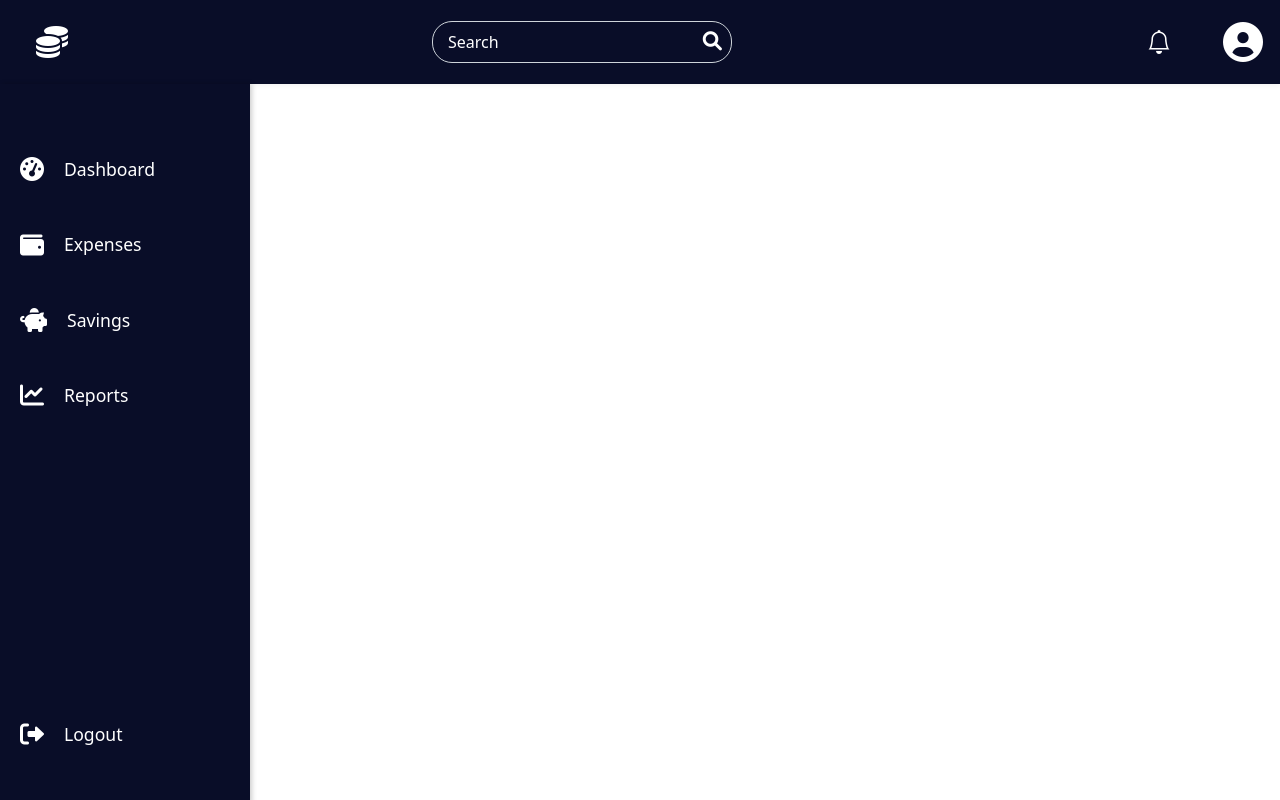
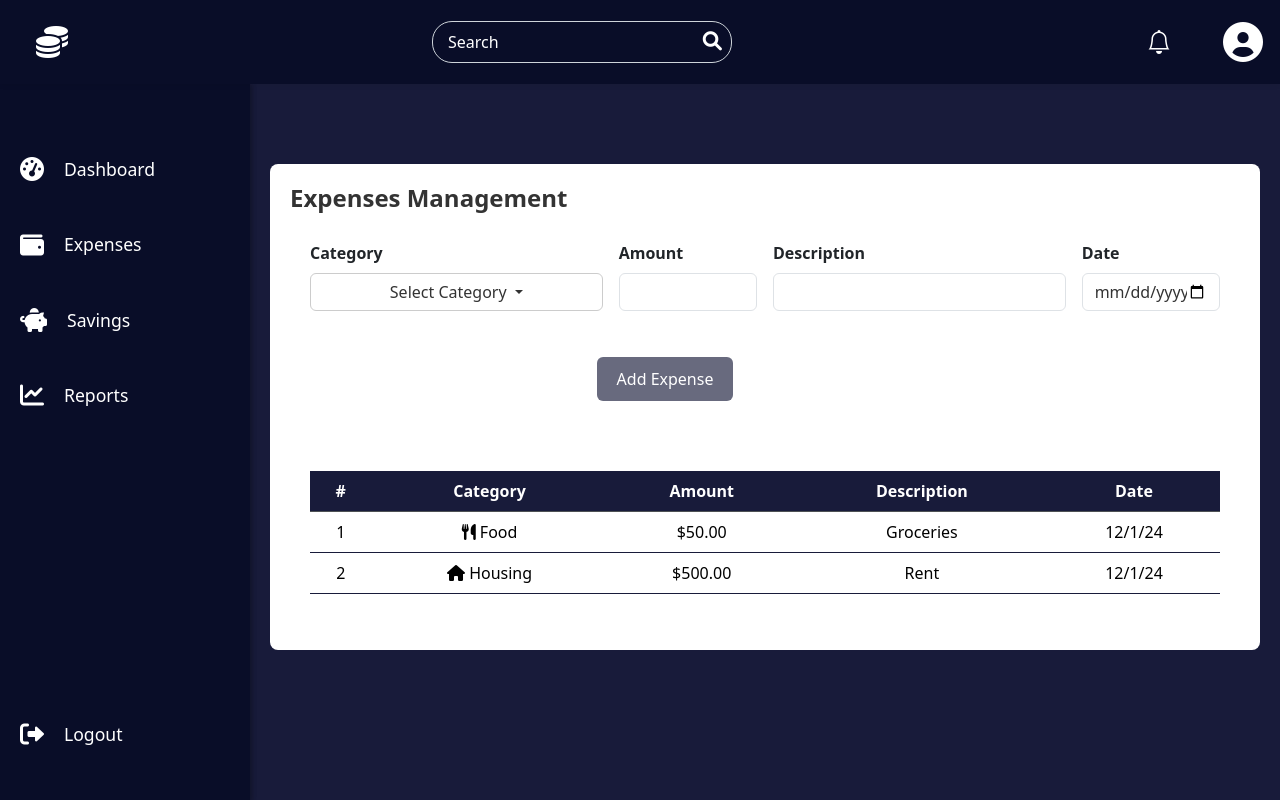
Before and after one commit to samiaath/money_management, an Angular app: page /expenses in a window 1280 px wide. Built offline with nearby package versions, Linux system fonts and the light colour scheme.

Commit message:
the menu navigation and the expenses are done

```diff
--- a/angular.json
+++ b/angular.json
@@ -29,10 +29,11 @@
             "styles": [
               "src/styles.css",
               "node_modules/bootstrap/dist/css/bootstrap.css",
-              "node_modules/bootstrap-icons/font/bootstrap-icons.css"
+              "node_modules/bootstrap-icons/font/bootstrap-icons.css",
+              "node_modules/bootstrap/dist/css/bootstrap.min.css"
 
             ],
-            "scripts": [],
+            "scripts": ["node_modules/bootstrap/dist/js/bootstrap.bundle.min.js"],
             "server": "src/main.server.ts",
             "prerender": true,
             "ssr": {
--- a/package.json
+++ b/package.json
@@ -23,6 +23,8 @@
     "@angular/platform-server": "^18.2.0",
     "@angular/router": "^18.2.0",
     "@angular/ssr": "^18.2.12",
+    "@ng-bootstrap/ng-bootstrap": "^18.0.0",
+    "@popperjs/core": "^2.11.8",
     "bootstrap": "^5.3.3",
     "bootstrap-icons": "^1.11.3",
     "express": "^4.18.2",
--- a/src/app/app.component.css
+++ b/src/app/app.component.css
@@ -0,0 +1,79 @@
+/* app.component.css */
+
+/* Basic Layout Setup */
+.app-container {
+    display: flex;
+    flex-direction: column;
+    height: 100vh; /* Full height of the viewport */
+  }
+
+  app-header {
+
+    text-align: center;
+    z-index: 1000;
+  }
+
+  .main-content {
+    display: flex;
+    flex-grow: 1;
+    height: 100%;
+    flex-direction: row;
+  }
+
+  .menu {
+    width: 250px;
+    background-color: #f8f9fa;
+    box-shadow: 2px 0 5px rgba(0, 0, 0, 0.1);
+
+    z-index: 500;
+    transition: all 0.3s ease;
+  }
+
+  .content-area {
+    flex-grow: 1;
+    padding: 20px;
+    overflow-y: auto;
+    background-color: #181B3A;
+    transition: all 0.3s ease;
+  }
+
+  /* Responsive Styles for Smaller Screens */
+  @media (max-width: 768px) {
+    .main-content {
+      flex-direction: column; /* Stack content vertically */
+    }
+
+    .menu {
+      width: 100%; /* Make menu full width */
+      position: absolute;
+      top: 0;
+      left: 0;
+      z-index: 1000;
+      height: 100vh;
+      display: none; /* Initially hide the menu */
+    }
+
+    .menu.show {
+      display: block; /* Show menu when class is added */
+    }
+
+    .content-area {
+      padding: 10px;
+      margin-top: 60px; /* Adjust content to avoid menu overlap */
+    }
+
+    app-header {
+      padding: 10px;
+    }
+  }
+
+  /* For medium screens (tablets) */
+  @media (min-width: 769px) and (max-width: 1024px) {
+    .menu {
+      width: 200px;
+    }
+
+    .content-area {
+      padding: 15px;
+    }
+  }
--- a/src/app/app.component.html
+++ b/src/app/app.component.html
@@ -1,5 +1,11 @@
 <!-- app.component.html -->
-<app-header></app-header>
-<app-menu></app-menu>
+<div class="app-container">
+    <app-header></app-header>
 
-<router-outlet></router-outlet>
+    <div class="main-content">
+      <app-menu class="menu"></app-menu>  <!-- Your standalone menu component -->
+      <div class="content-area">
+        <router-outlet></router-outlet>  <!-- Routed components will display here -->
+      </div>
+    </div>
+  </div>
--- a/src/app/app.component.ts
+++ b/src/app/app.component.ts
@@ -4,6 +4,7 @@ import { RouterOutlet, RouterModule } from '@angular/router';
 import { HeaderComponent } from './header/header.component';
 import { MenuComponent } from './menu/menu.component';
 import { ExpensesComponent } from './expenses/expenses.component';
+import { NgbDropdownModule } from '@ng-bootstrap/ng-bootstrap';
 
 import { DashboardComponent } from './dashboard/dashboard.component';
 
--- a/src/app/expenses/expenses.component.css
+++ b/src/app/expenses/expenses.component.css
@@ -1,111 +1,100 @@
-nav {
-    position: fixed;
-    top: 20px;
-    left: 0;
-    height: 90%;
-    width: 250px; /* Sidebar width */
-    background-color: #090D28; /* Dark background color */
-    padding: 20px 0;
-    box-shadow: 2px 0 5px rgba(0, 0, 0, 0.2); /* Shadow effect */
-    display: flex;
-    flex-direction: column;
-    justify-content: space-between; /* Space between content and logout button */
+/* Main container and content */
+.main-container {
+  margin-top: 60px; /* Adjust for header space */
+  padding: 20px;
+  background-color: white; /* Set background to white */
+  border-radius: 8px; /* Optional: Add rounded corners */
 }
 
-  ul {
-    list-style-type: none;
-    padding: 0;
-    margin: 0;
+.header h2 {
+  font-size: 24px;
+  font-weight: bold;
+  color: #333; /* Dark text for better contrast */
 }
 
-  li {
-    margin: 25px 0; /* Vertical spacing between menu items */
+.content {
+  padding: 20px;
 }
 
-  .dashboard {
-    margin-top: 40px; /* Lower the dashboard link */
+/* Form styles */
+.form-label {
+  font-weight: bold;
 }
 
-  a,
-  button { /* Apply styles to both links and buttons */
-    display: flex;
-    align-items: center; /* Align items horizontally */
-    text-decoration: none;
-    background-color: transparent; /* Default transparent background */
-    color: #fff !important; /* Set text color to white */
-    font-size: 1.1rem; /* Slightly larger font size */
-    padding: 12px 20px; /* Padding around each menu item */
-    border-radius: 8px; /* Rounded corners on hover */
-    transition: background-color 0.3s, color 0.3s; /* Smooth transition */
-    border: none; /* Remove default button border */
-    width: 100%;
-    justify-content: flex-start; /* Align icon and text to the left */
-    cursor: pointer;
+.form-control {
+  background-color: white !important; /* Set input background to white */
+  color: #333; /* Dark text for better readability */
 }
 
-  a i,
-  button i { /* Apply icon styles for both links and buttons */
-    margin-right: 20px; /* Space between the icon and text */
-    font-size: 1.5rem; /* Icon size */
-    color: #fff !important; /* Ensure icon is white by default */
+.form-control:focus {
+  border-color: #007bff; /* Focus border color */
+  box-shadow: 0 0 0 0.25rem rgba(38, 143, 255, 0.5); /* Focus shadow */
 }
 
-  /* Hover effect */
-  a:hover,
-  button:hover {
-    background-color: #007bff; /* Blue background on hover */
-    color: white !important; /* White text and icon on hover */
+input::placeholder {
+  color: #777; /* Light grey color for placeholders */
 }
 
-  a:hover i,
-  button:hover i {
-    color: white !important; /* White icon on hover */
+/* Dropdown Menu Styles */
+.dropdown-toggle {
+  background-color: white; /* Make dropdown button white */
+  color: #333; /* Dark text color */
+  border: 1px solid #ccc; /* Border to make the dropdown button stand out */
+
 }
 
-  /* Optional: Active link style */
-  a.router-link-active {
-    background-color: #0056b3; /* Darker blue when the link is active */
+.dropdown-menu {
+  background-color: white; /* Set background of dropdown items to white */
+  border: 1px solid #ccc; /* Border for the dropdown */
+  max-height: 200px;
+  overflow-y: auto;
 }
 
-  /* Ensure the links and buttons are properly spaced in a clean vertical layout */
-  nav ul li a,
-  nav ul li button {
-    display: flex;
-    align-items: center;
-    justify-content: flex-start; /* Ensure the icon is aligned to the left */
+.dropdown-item {
+  color: #333; /* Dark text for items */
 }
 
-  /* Logout button at the bottom */
-  .logout {
-    margin-top: auto; /* Push logout button to the bottom */
+.dropdown-item:hover {
+  background-color: #f1f1f1; /* Hover effect for items */
+}
+.custom-btn {
+  margin-right: 200px;
+  margin-top: 30px;
+  background-color: #181B3A; /* Set the background color */
+  color: white; /* Set the text color */
+  border: none; /* Remove the border */
+  padding: 10px 20px; /* Add padding */
+  font-size: 16px; /* Set font size */
+  cursor: pointer; /* Change cursor to pointer */
 }
 
-  .logout-btn {
-    display: flex;
-    align-items: center;
-    justify-content: flex-start; /* Align icon and text */
-    text-decoration: none;
-    background-color: transparent;
-    color: #fff !important; /* White text */
-    font-size: 1.1rem;
-    padding: 12px 20px;
+.custom-btn:hover {
+  background-color: #3A3F68; /* Darken the button on hover */
+}
+/* Table Styles */
+.table {
+  margin-top: 70px;
+
+  background-color: white; /* Set table background to white */
   border-radius: 8px;
-    transition: background-color 0.3s, color 0.3s;
-    border: none;
-    width: 100%;
+  border-color: #181B3A;
+
 }
 
-  .logout-btn i {
-    margin-right: 20px;
-    font-size: 1.5rem;
+.table th {
+  background-color: #181B3A;
+  text-align: center;
 }
 
-  /* Hover effect for logout button */
-  .logout-btn:hover {
-    background-color: #007bff; /* Blue background on hover */
-    color: white !important;
+.table td {
+  vertical-align: middle;
+  text-align: center;
+  border-color: #181B3A;
 }
-
-  .logout-btn:hover i {
-    color: white !important; /* White icon on hover */
+.table tbody{
+  border-color: #181B3A;
 }
+/* Table Hover Effect */
+.table-hover tbody tr:hover {
+  background-color: #f1f1f1;
+}
--- a/src/app/expenses/expenses.component.html
+++ b/src/app/expenses/expenses.component.html
@@ -1,8 +1,74 @@
-<div>
-    <h2>Expenses</h2>
-    <ul>
-      <li *ngFor="let expense of expenses">
-        {{ expense.description }}: {{ expense.amount | currency }} ({{ expense.date | date: 'shortDate' }})
-      </li>
-    </ul>
+<div class="main-container">
+  <div class="header">
+    <h2>Expenses Management</h2>
   </div>
+
+  <div class="content">
+    <!-- Add Expense Form -->
+    <form [formGroup]="expenseForm" (ngSubmit)="addExpense()" class="mb-4">
+      <div class="row g-3 align-items-center">
+        <div class="col-md-4">
+          <label for="category" class="form-label">Category</label>
+          <div class="dropdown">
+            <button
+              class="btn btn-secondary dropdown-toggle w-100"
+              type="button"
+              id="categoryDropdown"
+              data-bs-toggle="dropdown"
+              aria-expanded="false"
+            >
+              {{ getSelectedCategoryName() || 'Select Category' }}
+            </button>
+            <ul class="dropdown-menu w-100" aria-labelledby="categoryDropdown">
+              <li
+                *ngFor="let category of categories"
+                (click)="selectCategory(category)"
+              >
+                <a class="dropdown-item">
+                  <i [class]="category.icon"></i> {{ category.name }}
+                </a>
+              </li>
+            </ul>
+          </div>
+        </div>
+        <div class="col-md-2">
+          <label for="amount" class="form-label">Amount</label>
+          <input id="amount" type="number" class="form-control" formControlName="amount" />
+        </div>
+        <div class="col-md-4">
+          <label for="description" class="form-label">Description</label>
+          <input id="description" type="text" class="form-control" formControlName="description" />
+        </div>
+        <div class="col-md-2">
+          <label for="date" class="form-label">Date</label>
+          <input id="date" type="date" class="form-control" formControlName="date" />
+        </div>
+      </div>
+      <div class="mt-3 text-center">
+        <button class="btn custom-btn" type="submit" [disabled]="expenseForm.invalid">Add Expense</button>
+      </div>
+    </form>
+
+    <!-- Expenses Table -->
+    <table class="table table-hover">
+      <thead class="table-dark">
+        <tr>
+          <th>#</th>
+          <th>Category</th>
+          <th>Amount</th>
+          <th>Description</th>
+          <th>Date</th>
+        </tr>
+      </thead>
+      <tbody>
+        <tr *ngFor="let expense of expenses">
+          <td>{{ expense.id }}</td>
+          <td><i [class]="getCategoryIcon(expense.category)"></i> {{ expense.category }}</td>
+          <td>{{ expense.amount | currency }}</td>
+          <td>{{ expense.description }}</td>
+          <td>{{ expense.date | date: 'shortDate' }}</td>
+        </tr>
+      </tbody>
+    </table>
+  </div>
+</div>
--- a/src/app/expenses/expenses.component.ts
+++ b/src/app/expenses/expenses.component.ts
@@ -1,24 +1,66 @@
 import { Component } from '@angular/core';
-import { Expense } from '../models/expense.model';
-import { Category } from '../models/category.model';
-import { CommonModule } from '@angular/common'; // Import CommonModule
+import { ReactiveFormsModule, FormsModule, FormBuilder, FormGroup, Validators } from '@angular/forms';
+import { CommonModule } from '@angular/common';
 
 @Component({
   selector: 'app-expenses',
+  standalone: true,
+  imports: [CommonModule, ReactiveFormsModule, FormsModule],
   templateUrl: './expenses.component.html',
-  standalone: true,
-  imports: [CommonModule],  // Add CommonModule to imports
-  styleUrls: ['./expenses.component.css']
+  styleUrls: ['./expenses.component.css'],
 })
 export class ExpensesComponent {
-  expenses: Expense[] = [
-    { id: 1, categoryId:1, amount: 50, description: 'Food', date: new Date('2024-12-01') },
-    { id: 2,categoryId:2, amount: 500, description: 'Housing', date: new Date('2024-12-01') },  // Fixed by converting string to Date
+  expenses = [
+    { id: 1, category: 'Food', amount: 50, description: 'Groceries', date: new Date('2024-12-01') },
+    { id: 2, category: 'Housing', amount: 500, description: 'Rent', date: new Date('2024-12-01') },
   ];
 
-  categories: Category[] = [
-    { id: 1, name: 'Food', description: 'All food-related expenses' },
-    { id: 2, name: 'Housing', description: 'Rent, utilities, etc.' },
-    { id: 3, name: 'Utilities', description: 'Electricity, water, etc.' },
+  categories = [
+    { id: 1, name: 'Food', icon: 'fas fa-utensils' },
+    { id: 2, name: 'Housing', icon: 'fas fa-home' },
+    { id: 3, name: 'Utilities', icon: 'fas fa-lightbulb' },
+    { id: 4, name: 'Transport', icon: 'fas fa-car' },
   ];
+
+  expenseForm: FormGroup;
+
+  constructor(private fb: FormBuilder) {
+    this.expenseForm = this.fb.group({
+      category: ['', Validators.required],
+      amount: [null, [Validators.required, Validators.min(0.01)]],
+      description: ['', Validators.required],
+      date: [null, Validators.required],
+    });
+  }
+
+  addExpense() {
+    if (this.expenseForm.valid) {
+      const newExpense = {
+        id: this.expenses.length + 1,  // You may want to make sure IDs are unique or managed correctly.
+        category: this.expenseForm.value.category,
+        amount: this.expenseForm.value.amount,
+        description: this.expenseForm.value.description,
+        date: new Date(this.expenseForm.value.date),
+      };
+
+      this.expenses.push(newExpense);
+
+      // Reset the form
+      this.expenseForm.reset();
+    }
+  }
+
+
+  selectCategory(category: { name: string }) {
+    this.expenseForm.controls['category'].setValue(category.name);
+  }
+
+  getSelectedCategoryName(): string | null {
+    return this.expenseForm.value.category || null;
+  }
+
+  getCategoryIcon(categoryName: string): string {
+    const category = this.categories.find((cat) => cat.name === categoryName);
+    return category ? category.icon : '';
+  }
 }
--- a/src/app/menu/menu.component.css
+++ b/src/app/menu/menu.component.css
@@ -11,6 +11,7 @@ nav {
   display: flex;
   flex-direction: column;
   justify-content: space-between; /* Space between content and logout button */
+  cursor: pointer;
 }
 
 ul {
--- a/src/app/menu/menu.component.html
+++ b/src/app/menu/menu.component.html
@@ -1,14 +1,21 @@
 <!-- menu.component.html -->
 <nav>
+  <ul>
+    <li class="dashboard">
+      <a (click)="navigateTo('/dashboard')"><i class="fas fa-tachometer-alt"></i> Dashboard</a>
+    </li>
+    <li>
+      <a (click)="navigateTo('/expenses')"><i class="fas fa-wallet"></i> Expenses</a>
+    </li>
+    <li>
+      <a (click)="navigateTo('/savings')"><i class="fas fa-piggy-bank"></i> Savings</a>
+    </li>
+    <li>
+      <a (click)="navigateTo('/reports')"><i class="fas fa-chart-line"></i> Reports</a>
+    </li>
+  </ul>
 
-
-  <ul>
-    <li class="dashboard"><a routerLink="/dashboard"><i class="fas fa-tachometer-alt"></i> Dashboard</a></li>
-    <li><a routerLink="/expenses"><i class="fas fa-wallet"></i> Expenses</a></li>
-    <li><a routerLink="/savings"><i class="fas fa-piggy-bank"></i> Savings</a></li>
-    <li><a routerLink="/reports"><i class="fas fa-chart-line"></i> Reports</a></li>
-  </ul>
-   <!-- Logout button at the bottom -->
+  <!-- Logout button at the bottom -->
   <ul class="logout">
     <li>
       <button class="logout-btn">
```
Also changed, not shown: src/app/app.routes.ts (+5 -5 lines), 1 other file (tests, documents, lock files or other folders). Lines whose indentation alone changed are shown as unchanged.
